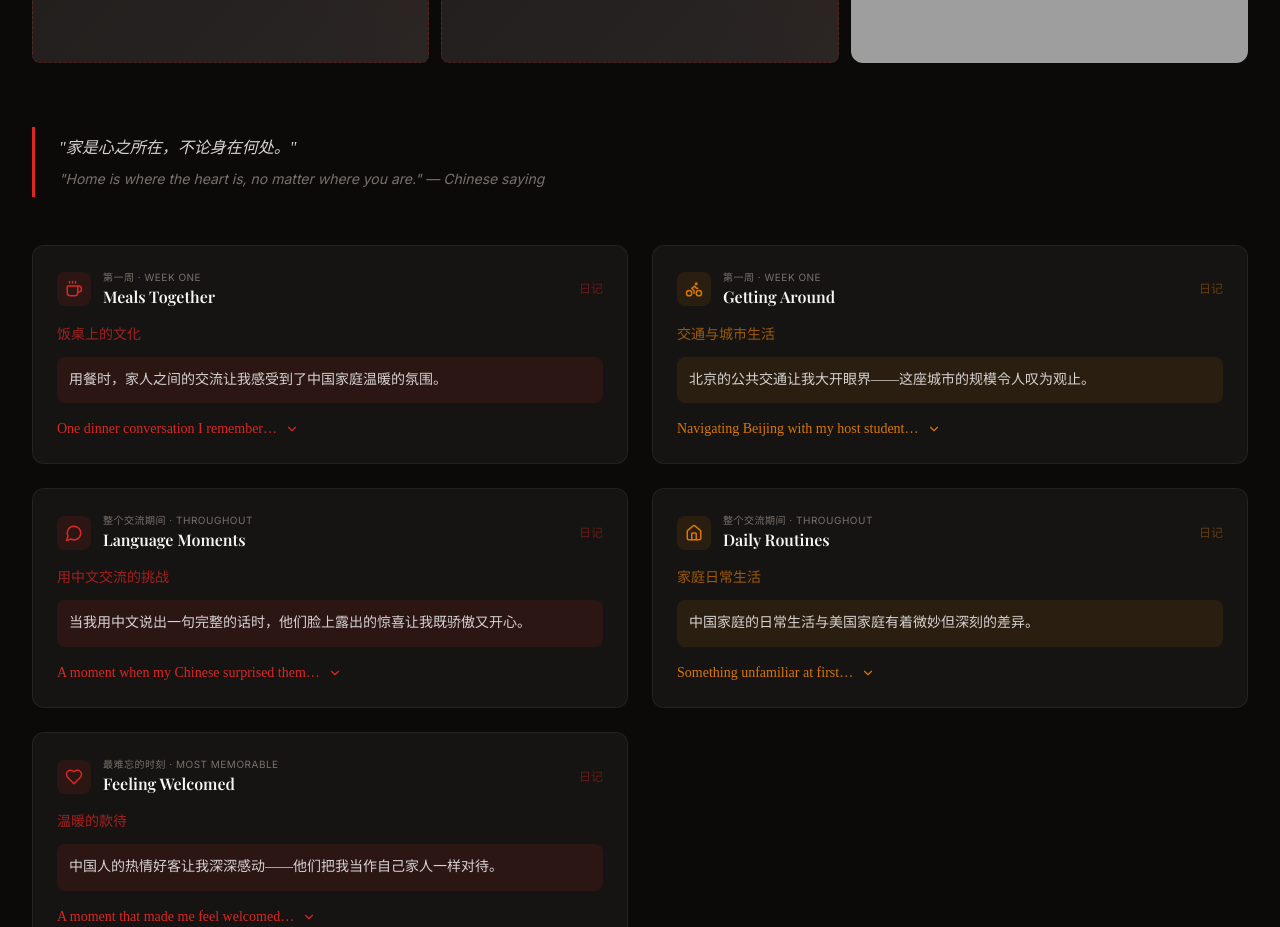
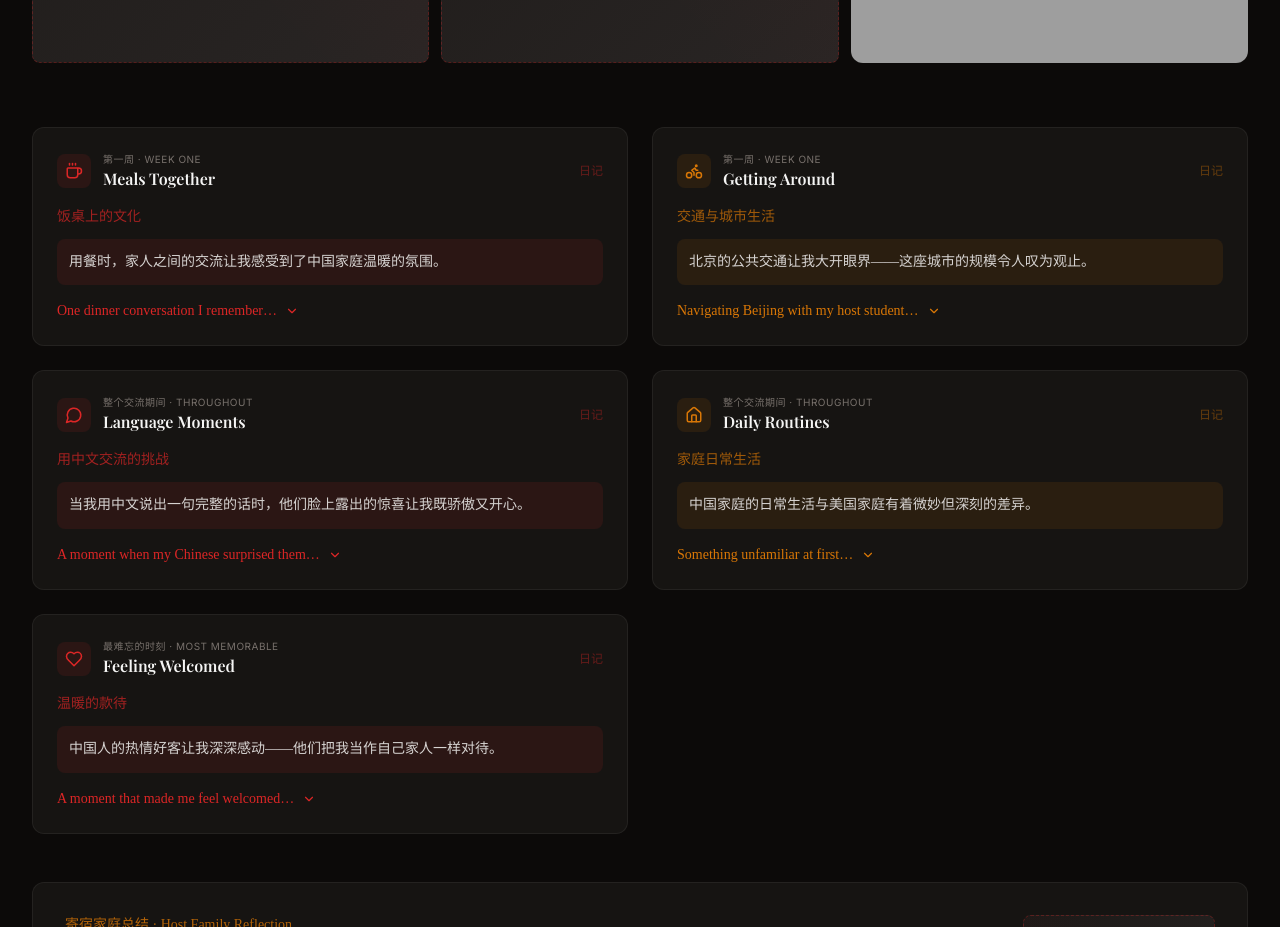
Before and after one commit to heonaliu/ap-chinese-endofyear-project, a Next.js app: page / in a window 1280 px wide. Shown: the part 6280-7207 px from the top of the page. Built offline with nearby package versions, Linux system fonts and the light colour scheme; grey boxes are pictures that could not be loaded.

Commit message:
remove host family quote

```diff
--- a/components/HostFamily.tsx
+++ b/components/HostFamily.tsx
@@ -193,21 +193,6 @@ export default function HostFamily() {
         </div>
       </motion.div>
 
-      {/* Intro quote */}
-      <motion.div
-        initial={{ opacity: 0 }}
-        whileInView={{ opacity: 1 }}
-        viewport={{ once: true }}
-        className="mb-12 quote-block py-2 max-w-2xl"
-      >
-        <p className="font-chinese text-stone-300 text-base leading-relaxed mb-2">
-          "家是心之所在，不论身在何处。"
-        </p>
-        <p className="text-stone-500 text-sm italic">
-          "Home is where the heart is, no matter where you are." — Chinese saying
-        </p>
-      </motion.div>
-
       {/* Journal cards grid */}
       <div className="grid grid-cols-1 md:grid-cols-2 gap-6 mb-12">
         {journalEntries.map((entry, i) => (
```
